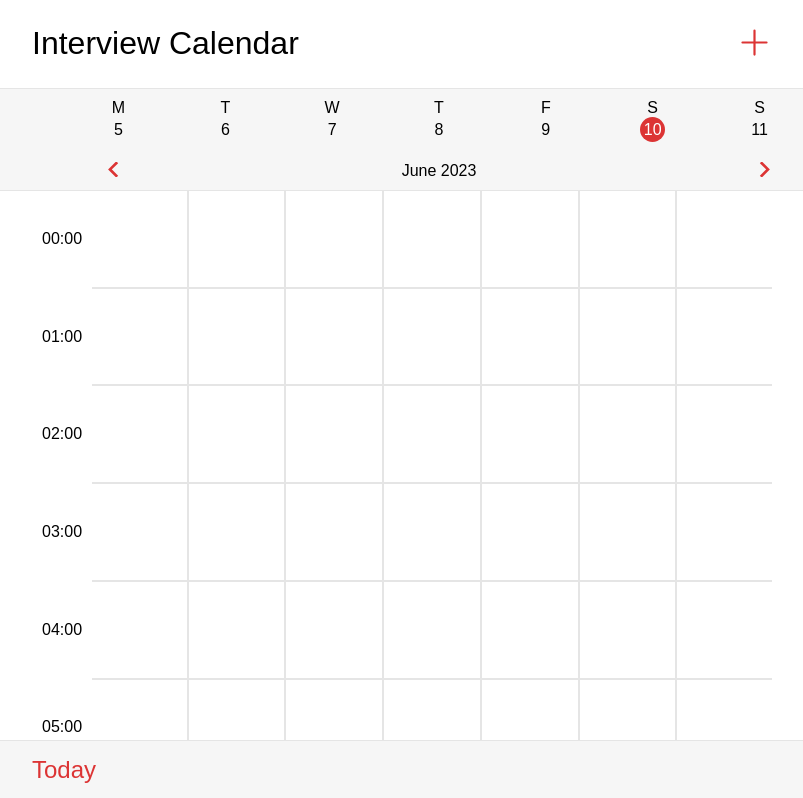
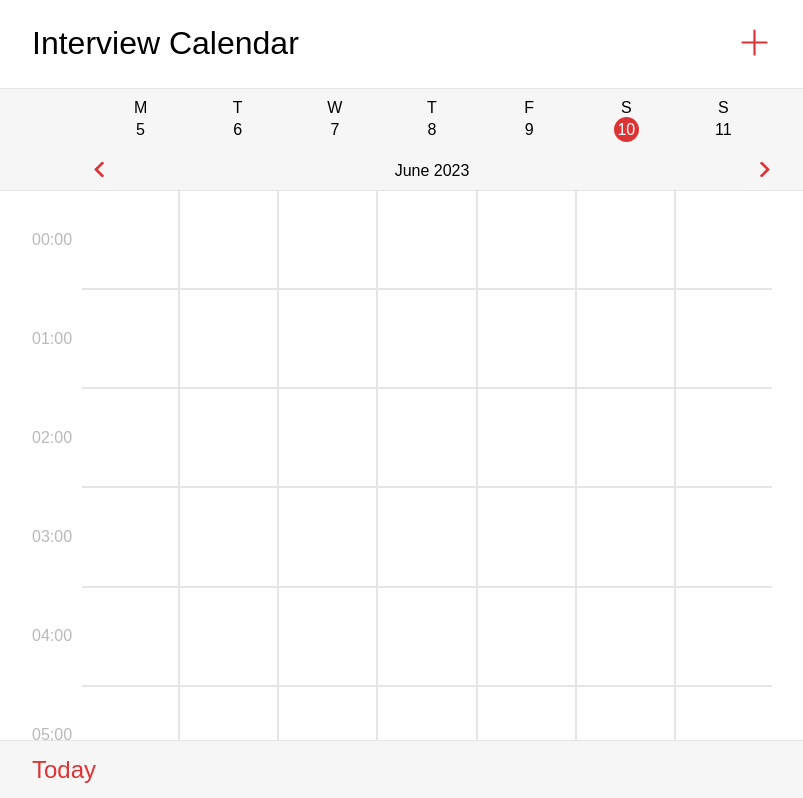
Before and after one commit to Cobalt-A/react-calendar-prompt, a React (Create React App) app: page / in a window 1280 px wide. Shown: the top 798 px of the page, without its empty margins (238-1041 px from the left). Built offline with nearby package versions, Linux system fonts and the light colour scheme.

Commit message:
feat: prompt select

```diff
--- a/src/components/Calendar/CalendarHeader/CalendarHeader.tsx
+++ b/src/components/Calendar/CalendarHeader/CalendarHeader.tsx
@@ -5,6 +5,7 @@ import styled from "styled-components";
 import { BsPlusLg } from "react-icons/bs";
 import { useAppSelector, useAppDispatch } from "../../../hooks/redux";
 import { calendarSlice } from "../../../store/reducers/calendar";
+import { getHourId } from "../../../utils/dates/dates";
 
 const StyledHeader = styled.header`
   padding: 25px 0;
@@ -22,11 +23,19 @@ const StyledTitle = styled.h1`
 `;
 
 const CalendarHeader: FC = () => {
-  const { focusEvent, events } = useAppSelector((state) => state.calendarReducer);
+  const { events } = useAppSelector((state) => state.calendarReducer);
   const { setEvents } = calendarSlice.actions;
   const dispatch = useAppDispatch();
+
   const clickHandler = (): void => {
-    dispatch(setEvents([focusEvent, ...events]));
+    const data = prompt(
+      "Enter event time: YYYY-MM-DD HH:mm:ss",
+      "2023-06-05 05:00:00"
+    );
+    const date = data ? new Date(data) : new Date();
+    if (events.find((eventId) => eventId === getHourId(date, date.getHours())))
+      return;
+    dispatch(setEvents([getHourId(date, date.getHours()), ...events]));
   };
 
   return (
--- a/src/components/Calendar/CalendarTimeTable/CalendarTimeTable.tsx
+++ b/src/components/Calendar/CalendarTimeTable/CalendarTimeTable.tsx
@@ -3,7 +3,7 @@ import Container from "../../../ui/Container/Container";
 import styled from "styled-components";
 import { useAppSelector } from "../../../hooks/redux";
 import TableItem from "../../../ui/TableItem/TableItem";
-import { padTo2Digits } from "../../../utils/dates/dates";
+import { padTo2Digits, getHours } from "../../../utils/dates/dates";
 import Row from "../../../ui/Row/Row";
 
 const StyledSection = styled.div`
@@ -16,12 +16,12 @@ const StyledTable = styled.div`
   margin-bottom: -1px;
 `;
 
-const StyledTableRow = styled.div`
+const StyledOverflow = styled.div`
   width: 100%;
   overflow: hidden;
 `;
 
-const StyledTableRow2 = styled.div`
+const StyledTableRow = styled.div`
   display: flex;
   margin-right: -2px;
   margin-left: -2px;
@@ -31,42 +31,28 @@ const StyledTimeItem = styled.div`
   display: flex;
   align-items: center;
   justify-content: center;
-  padding: 0 10px;
+  padding-right: 10px;
+  color: rgb(185, 185, 185);
 `;
 
 const CalendarTimeTable: FC = () => {
-  const { week, hours } = useAppSelector((state) => state.calendarReducer);
+  const { week } = useAppSelector((state) => state.calendarReducer);
+  const hours = getHours();
 
   return (
     <StyledSection>
       <Container>
-        {/* <StyledTable>
-        <tbody>
-          {hours.map((hour) => (
-            <StyledTableRow key={hour}>
-              <StyledTimeTD>
-                {padTo2Digits(new Date(hour).getHours())}:00
-              </StyledTimeTD>
-              {week.map((day, i) => (
-                <TableItem id={hour + i} key={hour + i} />
-              ))}
-            </StyledTableRow>
-          ))}
-        </tbody>
-      </StyledTable> */}
         <StyledTable>
           {hours.map((hour) => (
             <Row key={hour}>
-              <StyledTimeItem>
-                {padTo2Digits(new Date(hour).getHours())}:00
-              </StyledTimeItem>
-              <StyledTableRow>
-                <StyledTableRow2>
+              <StyledTimeItem>{padTo2Digits(hour)}:00</StyledTimeItem>
+              <StyledOverflow>
+                <StyledTableRow>
                   {week.map((day, i) => (
-                    <TableItem id={hour + i} key={hour + i} />
+                    <TableItem day={day.day} hour={hour} key={i} />
                   ))}
-                </StyledTableRow2>
-              </StyledTableRow>
+                </StyledTableRow>
+              </StyledOverflow>
             </Row>
           ))}
         </StyledTable>
--- a/src/components/Calendar/CalendarWeeks/CalendarWeeks.tsx
+++ b/src/components/Calendar/CalendarWeeks/CalendarWeeks.tsx
@@ -8,7 +8,7 @@ import { calendarSlice } from "../../../store/reducers/calendar";
 import { TfiAngleRight, TfiAngleLeft } from "react-icons/tfi";
 
 const StyledContent = styled.div`
-  margin-left: 10%;
+  margin-left: 60px;
 `;
 
 const StyledDay = styled.div`
@@ -16,6 +16,7 @@ const StyledDay = styled.div`
   flex-direction: column;
   align-items: center;
   padding: 10px 0;
+  width: 100%;
 `;
 
 const StyledColumn = styled.div`
--- a/src/store/reducers/calendar.ts
+++ b/src/store/reducers/calendar.ts
@@ -1,11 +1,10 @@
 import { PayloadAction, createSlice } from "@reduxjs/toolkit";
-import { getWeekByDate, getHours } from "../../utils/dates/dates";
+import { getWeekByDate } from "../../utils/dates/dates";
 import { IDay } from "../../types/IDay";
 
 interface CalendarState {
   week: IDay[];
   date: number;
-  hours: number[];
   focusEvent: number;
   events: number[];
   isShowDelete: boolean;
@@ -14,7 +13,6 @@ interface CalendarState {
 const initialState: CalendarState = {
   week: getWeekByDate(new Date()),
   date: new Date().getTime(),
-  hours: getHours(new Date()),
   focusEvent: 0,
   events: JSON.parse(String(localStorage.getItem("events"))) || [],
   isShowDelete: false,
@@ -27,7 +25,6 @@ export const calendarSlice = createSlice({
     setDate: (state, action: PayloadAction<number>) => {
       state.date = action.payload;
       state.week = getWeekByDate(new Date(action.payload));
-      state.hours = getHours(new Date(action.payload));
     },
     setEvents: (state, action: PayloadAction<number[]>) => {
       state.events = action.payload;
--- a/src/ui/Container/Container.tsx
+++ b/src/ui/Container/Container.tsx
@@ -2,9 +2,10 @@ import React, { FC, ReactNode } from "react";
 import styled from "styled-components";
 
 const StyledContainer = styled.div`
-  max-width: 740px;
+  max-width: 760px;
   width: 100%;
   margin: 0 auto;
+  padding: 0 10px;
 `;
 
 interface ContainerProps {
--- a/src/ui/TableItem/TableItem.tsx
+++ b/src/ui/TableItem/TableItem.tsx
@@ -2,6 +2,7 @@ import React, { FC, MouseEvent } from "react";
 import styled from "styled-components";
 import { useAppSelector, useAppDispatch } from "../../hooks/redux";
 import { calendarSlice } from "../../store/reducers/calendar";
+import { getHourId } from "../../utils/dates/dates";
 
 const StyledTableItem = styled.div`
   border: 1px solid #e5e5e5;
@@ -21,20 +22,20 @@ const StyledItem = styled.div<StyledItemProps>`
   transition: 0.3s;
   cursor: pointer;
   &:hover {
-    background-color: ${(props) =>
-      props.active === "true" ? `#ebebfe` : `#ebebfe6b`};
+    background-color: rgb(178, 182, 253);
   }
   &:focus {
-    background-color: ${(props) =>
-      props.active === "true" ? `#ebebfe` : `#ebebfe6b`};
+    background-color: rgb(178, 182, 253);
   }
 `;
 
 interface TableItemProps {
-  id: number;
+  day: number;
+  hour: number;
 }
 
-const TableItem: FC<TableItemProps> = ({ id }) => {
+const TableItem: FC<TableItemProps> = ({ day, hour }) => {
+  const id = getHourId(new Date(day), hour);
   const dispatch = useAppDispatch();
   const { setFocusEvent, setShowDelete } = calendarSlice.actions;
   const { events } = useAppSelector((state) => state.calendarReducer);
@@ -52,7 +53,7 @@ const TableItem: FC<TableItemProps> = ({ id }) => {
         onClick={clickHandler}
         data-id={id}
         tabIndex={0}
-      ></StyledItem>
+      />
     </StyledTableItem>
   );
 };
--- a/src/utils/dates/dates.ts
+++ b/src/utils/dates/dates.ts
@@ -13,16 +13,20 @@ export const getWeekByDate = (date: Date): IDay[] => {
   });
 };
 
-export const getHours = (date: Date): number[] => {
+export const getHours = (): number[] => {
+  return Array(24)
+  .fill(0)
+  .map((el: number, idx) => {
+    return idx;
+  });
+};
+
+export const getHourId = (date: Date, hour: number): number => {
   date.setMinutes(0);
   date.setSeconds(0);
   date.setMilliseconds(0);
-  date.setHours(0);
-  return Array(24)
-  .fill(new Date(date))
-  .map((el: Date, idx) => {
-    return new Date(el.getTime()).setHours(idx);
-  });
+  date.setHours(hour);
+  return date.getTime();
 };
 
 export const padTo2Digits = (num: number) => {
```
